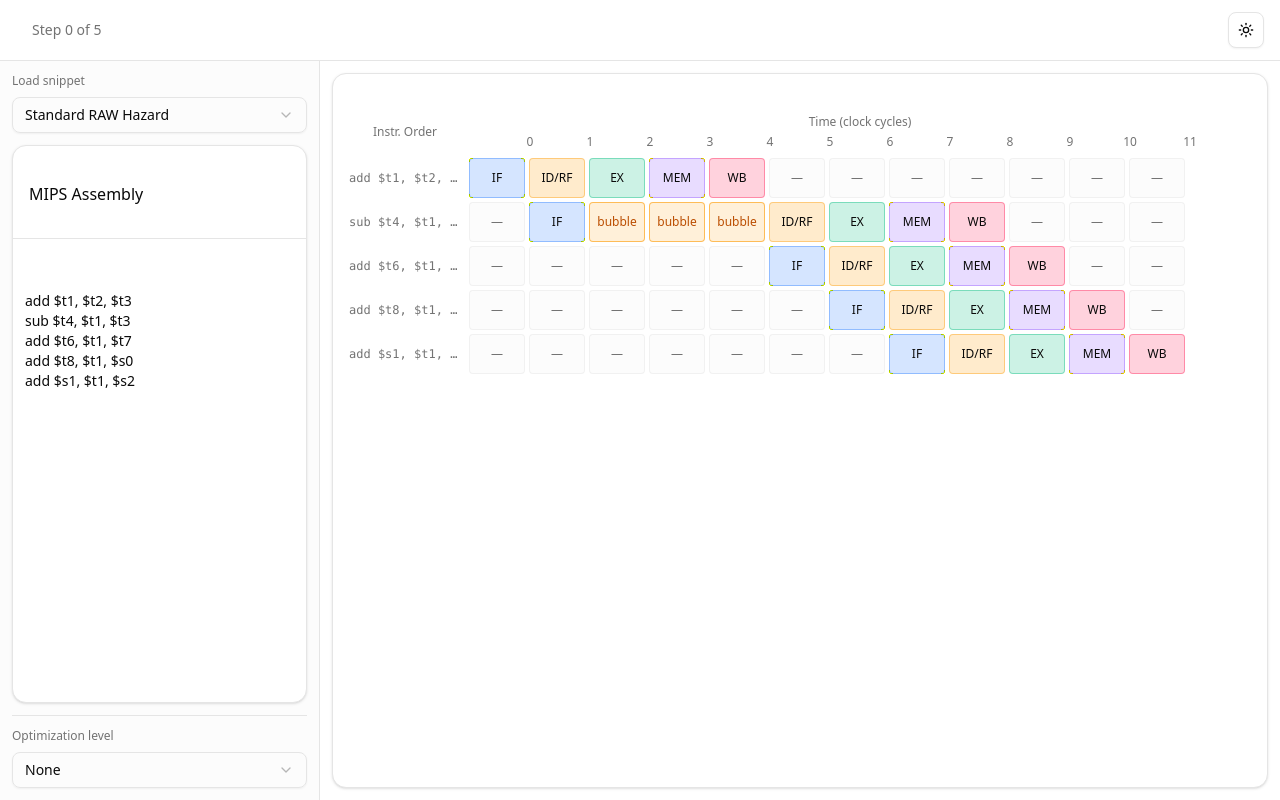
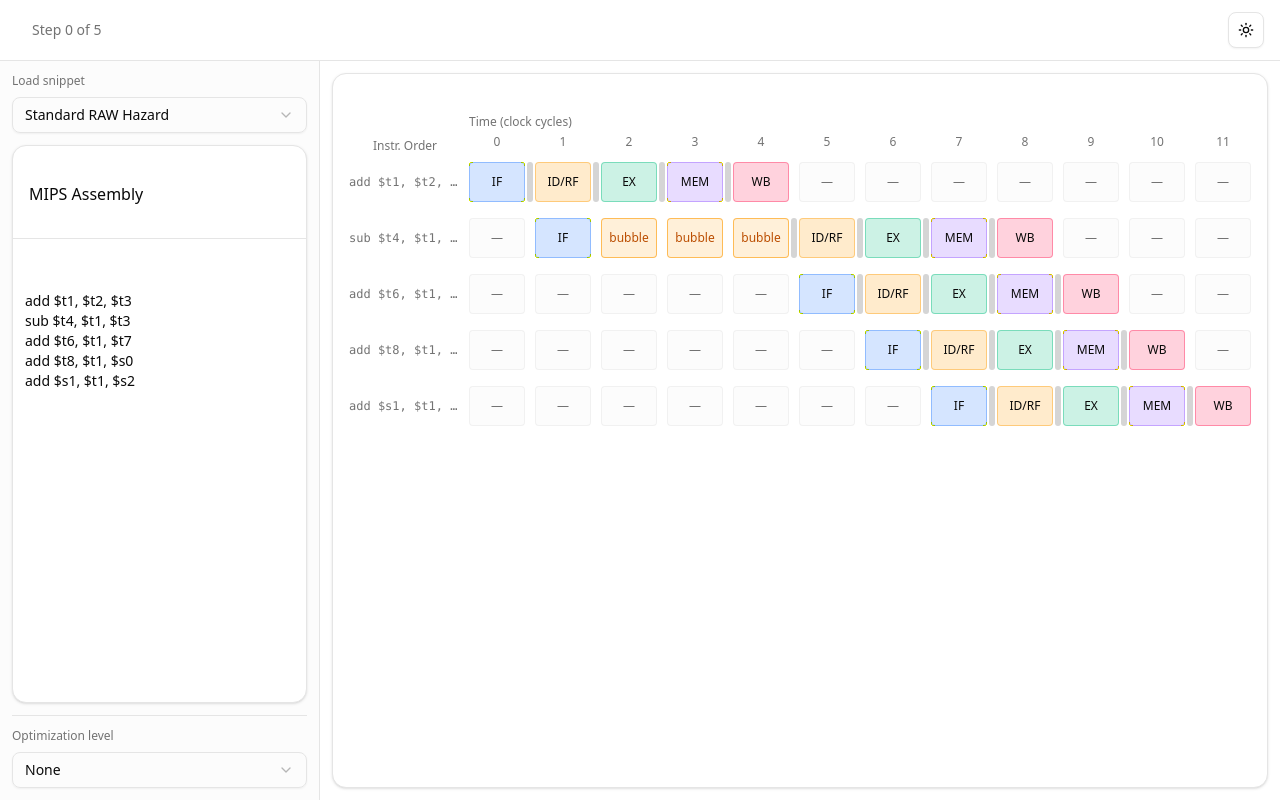
Before and after one commit to joshdelg/ee180-pipeline-visualizer, a React (Vite) app: page / in a window 1280 px wide. Built offline with nearby package versions, Linux system fonts and the light colour scheme.

Commit message:
Improved display of forwarding paths

```diff
--- a/package.json
+++ b/package.json
@@ -18,6 +18,7 @@
     "clsx": "^2.1.1",
     "leader-line": "^1.0.8",
     "lucide-react": "^0.563.0",
+    "radix-ui": "^1.4.3",
     "react": "^19.2.0",
     "react-dom": "^19.2.0",
     "tailwind-merge": "^3.4.0",
--- a/src/components/pipeline-grid.tsx
+++ b/src/components/pipeline-grid.tsx
@@ -4,10 +4,16 @@ import {
   type PipelineInstruction,
   type PipelineStage,
 } from "@/lib/pipeline-types"
-import { getForwardingPaths } from "@/lib/forwarding-paths"
+import { STAGE_ORDER } from "@/lib/pipeline-types"
+import { getForwardingPaths, getRegisterId } from "@/lib/forwarding-paths"
 import { getCellContent } from "@/lib/snapshots-to-grid"
 import type { GridCellContent } from "@/lib/snapshots-to-grid"
 import { cn } from "@/lib/utils"
+import {
+  Tooltip,
+  TooltipContent,
+  TooltipTrigger,
+} from "@/components/ui/tooltip"
 import { ForwardingPathsOverlay } from "@/components/forwarding-paths-overlay"
 
 const STAGE_COLORS: Record<PipelineStage, string> = {
@@ -16,6 +22,58 @@ const STAGE_COLORS: Record<PipelineStage, string> = {
   EX: "bg-emerald-500/20 border-emerald-500/40 dark:bg-emerald-500/15",
   MEM: "bg-violet-500/20 border-violet-500/40 dark:bg-violet-500/15",
   WB: "bg-rose-500/20 border-rose-500/40 dark:bg-rose-500/15",
+}
+
+const PIPELINE_REGISTER_WIDTH = "w-1.5"
+
+function getPipelineRegisterName(
+  leftContent: GridCellContent | null,
+  rightContent: GridCellContent | null
+): string {
+  if (leftContent === null || rightContent === null || rightContent.type === "bubble") return ""
+
+  const rightStageName = rightContent.stage
+
+  if(leftContent?.type === "bubble") {
+    const leftStageName = STAGE_ORDER[STAGE_ORDER.indexOf(rightStageName) - 1]
+    return `${leftStageName}/${rightStageName}`
+  }
+
+  return `${leftContent.stage}/${rightStageName}`
+}
+
+interface PipelineRegisterProps {
+  /** When false, render as placeholder (very light) to maintain alignment */
+  active?: boolean
+  /** Name shown in tooltip */
+  name?: string
+  /** Unique id for forwarding path anchoring */
+  id?: string
+}
+
+function PipelineRegister({ active = true, name, id }: PipelineRegisterProps) {
+  const label = `${name} Pipeline Register`
+  const div = (
+    <div
+      id={id}
+      className={cn(
+        "shrink-0 self-stretch rounded-sm",
+        PIPELINE_REGISTER_WIDTH,
+        active
+          ? "cursor-default bg-muted-foreground/30 dark:bg-muted-foreground/20"
+          : "bg-transparent dark:bg-transparent"
+      )}
+    />
+  )
+  if (!active) return div
+  return (
+    <Tooltip delayDuration={0}>
+      <TooltipTrigger asChild>{div}</TooltipTrigger>
+      <TooltipContent side="top" sideOffset={4}>
+        {label}
+      </TooltipContent>
+    </Tooltip>
+  )
 }
 
 interface PipelineCellProps {
@@ -35,7 +93,7 @@ function PipelineCell({
     return (
       <div
         id={cellId}
-        className="flex min-h-10 min-w-14 items-center justify-center rounded border border-border/50 bg-muted/30 text-muted-foreground text-xs"
+        className="flex min-h-10 min-w-14 shrink-0 items-center justify-center rounded border border-border/50 bg-muted/30 text-muted-foreground text-xs"
       >
         —
       </div>
@@ -46,7 +104,7 @@ function PipelineCell({
     return (
       <div
         id={cellId}
-        className="flex min-h-10 min-w-14 items-center justify-center rounded border border-amber-500/60 bg-amber-500/15 text-amber-700 text-xs font-medium dark:text-amber-400"
+        className="flex min-h-10 min-w-14 shrink-0 items-center justify-center rounded border border-amber-500/60 bg-amber-500/15 text-amber-700 text-xs font-medium dark:text-amber-400"
       >
         bubble
       </div>
@@ -57,13 +115,26 @@ function PipelineCell({
     <div
       id={cellId}
       className={cn(
-        "flex min-h-10 min-w-14 items-center justify-center rounded border text-xs font-medium",
+        "flex min-h-10 min-w-14 shrink-0 items-center justify-center rounded border text-xs font-medium",
         STAGE_COLORS[content.stage]
       )}
     >
       {content.stage}
     </div>
   )
+}
+
+function shouldShowPipelineRegister(
+  leftContent: GridCellContent | null,
+  rightContent: GridCellContent | null
+): boolean {
+  const leftIsBubbleOrEmpty = leftContent?.type === "bubble" || leftContent === null
+  const rightIsBubbleOrEmpty = rightContent?.type === "bubble" || rightContent === null
+
+  const bothAreNonEmpty = !leftIsBubbleOrEmpty && !rightIsBubbleOrEmpty
+  const bubbleOnLeftAndRightNonEmpty = leftContent?.type === "bubble" && !rightIsBubbleOrEmpty
+
+  return bothAreNonEmpty || bubbleOnLeftAndRightNonEmpty
 }
 
 interface PipelineRowProps {
@@ -79,15 +150,44 @@ function PipelineRow({ instruction, snapshots }: PipelineRowProps) {
       <div className="w-28 shrink-0 truncate text-xs font-mono text-muted-foreground">
         {instruction.text}
       </div>
-      <div className="flex flex-1 gap-1">
-        {Array.from({ length: cycleCount }, (_, cycle) => (
+      <div className="flex flex-1 items-stretch gap-0.5">
+        {Array.from({ length: cycleCount }, (_, cycle) => {
+          const content = getCellContent(
+            instruction.index,
+            cycle,
+            snapshots
+          )
+          const previousContent =
+            cycle > 0
+              ? getCellContent(
+                  instruction.index,
+                  cycle - 1,
+                  snapshots
+                )
+              : null
+          const showRegBefore = shouldShowPipelineRegister(
+            previousContent,
+            content
+          )
+          const registerName = getPipelineRegisterName(previousContent, content)
+
+          return (
+            <div key={cycle} className="flex items-stretch gap-0.5">
+              {cycle > 0 && (
+                <PipelineRegister
+                  active={showRegBefore}
+                  name={registerName}
+                  id={getRegisterId(instruction.index, cycle)}
+                />
+              )}
               <PipelineCell
-            key={cycle}
-            content={getCellContent(instruction.index, cycle, snapshots)}
+                content={content}
                 instructionIndex={instruction.index}
                 cycle={cycle}
               />
-        ))}
+            </div>
+          )
+        })}
       </div>
     </div>
   )
@@ -113,23 +213,28 @@ export function PipelineGrid({ instructions, snapshots }: PipelineGridProps) {
         scrollContainerRef={scrollContainerRef}
       />
       {/* Axis labels */}
-      <div className="flex items-center gap-2">
-        <div className="flex w-28 shrink-0 items-center justify-center">
+      <div className="flex items-start gap-2">
+        <div className="flex w-28 shrink-0 items-center justify-center pt-6">
           <span className="text-muted-foreground text-xs font-medium">
             Instr. Order
           </span>
         </div>
-        <div className="flex flex-1 flex-col items-center gap-1">
+        <div className="flex flex-1 flex-col items-start gap-1 min-w-0">
           <span className="text-muted-foreground text-xs font-medium">
             Time (clock cycles)
           </span>
-          <div className="flex gap-1">
+          <div className="flex items-stretch gap-0.5 min-w-0">
             {Array.from({ length: cycleCount }, (_, i) => (
+              <div key={i} className="flex items-stretch gap-0.5 shrink-0">
+                {i > 0 && (
                   <div
-                key={i}
-                className="flex min-w-14 items-center justify-center text-xs text-muted-foreground"
-              >
+                    className={cn("shrink-0", PIPELINE_REGISTER_WIDTH)}
+                    aria-hidden
+                  />
+                )}
+                <div className="flex min-w-14 shrink-0 items-center justify-center text-xs text-muted-foreground">
                   {i}
+                </div>
               </div>
             ))}
           </div>
@@ -137,7 +242,7 @@ export function PipelineGrid({ instructions, snapshots }: PipelineGridProps) {
       </div>
 
       {/* Grid rows */}
-      <div className="flex flex-col gap-1">
+      <div className="flex flex-col gap-4">
         {instructions.map((instruction) => (
           <PipelineRow
             key={instruction.index}
--- a/src/components/step-controls.tsx
+++ b/src/components/step-controls.tsx
@@ -1,6 +1,3 @@
-import { ChevronLeft } from "lucide-react"
-
-import { Button } from "@/components/ui/button"
 import { ModeToggle } from "@/components/mode-toggle"
 
 interface StepControlsProps {
@@ -13,9 +10,9 @@ interface StepControlsProps {
 }
 
 export function StepControls({
-  onStepBack,
+  onStepBack: _onStepBack,
   onStepForward: _onStepForward,
-  canStepBack = true,
+  canStepBack: _canStepBack = true,
   canStepForward: _canStepForward = true,
   currentStep = 0,
   totalSteps = 0,
--- /dev/null
+++ b/src/components/ui/tooltip.tsx
@@ -0,0 +1,59 @@
+import * as React from "react"
+import { Tooltip as TooltipPrimitive } from "radix-ui"
+
+import { cn } from "@/lib/utils"
+
+function TooltipProvider({
+  delayDuration = 0,
+  ...props
+}: React.ComponentProps<typeof TooltipPrimitive.Provider>) {
+  return (
+    <TooltipPrimitive.Provider
+      data-slot="tooltip-provider"
+      delayDuration={delayDuration}
+      {...props}
+    />
+  )
+}
+
+function Tooltip({
+  ...props
+}: React.ComponentProps<typeof TooltipPrimitive.Root>) {
+  return (
+    <TooltipProvider>
+      <TooltipPrimitive.Root data-slot="tooltip" {...props} />
+    </TooltipProvider>
+  )
+}
+
+function TooltipTrigger({
+  ...props
+}: React.ComponentProps<typeof TooltipPrimitive.Trigger>) {
+  return <TooltipPrimitive.Trigger data-slot="tooltip-trigger" {...props} />
+}
+
+function TooltipContent({
+  className,
+  sideOffset = 0,
+  children,
+  ...props
+}: React.ComponentProps<typeof TooltipPrimitive.Content>) {
+  return (
+    <TooltipPrimitive.Portal>
+      <TooltipPrimitive.Content
+        data-slot="tooltip-content"
+        sideOffset={sideOffset}
+        className={cn(
+          "bg-foreground text-background animate-in fade-in-0 zoom-in-95 data-[state=closed]:animate-out data-[state=closed]:fade-out-0 data-[state=closed]:zoom-out-95 data-[side=bottom]:slide-in-from-top-2 data-[side=left]:slide-in-from-right-2 data-[side=right]:slide-in-from-left-2 data-[side=top]:slide-in-from-bottom-2 z-50 w-fit origin-(--radix-tooltip-content-transform-origin) rounded-md px-3 py-1.5 text-xs text-balance",
+          className
+        )}
+        {...props}
+      >
+        {children}
+        <TooltipPrimitive.Arrow className="bg-foreground fill-foreground z-50 size-2.5 translate-y-[calc(-50%_-_2px)] rotate-45 rounded-[2px]" />
+      </TooltipPrimitive.Content>
+    </TooltipPrimitive.Portal>
+  )
+}
+
+export { Tooltip, TooltipTrigger, TooltipContent, TooltipProvider }
--- a/src/lib/forwarding-paths.ts
+++ b/src/lib/forwarding-paths.ts
@@ -45,3 +45,11 @@ export function getForwardingPaths(
 export function getCellId(instructionIndex: number, cycle: number): string {
   return `cell-${instructionIndex}-${cycle}`
 }
+
+/** Generates a stable DOM id for a pipeline register: register-{instructionIndex}-{cycle} */
+export function getRegisterId(
+  instructionIndex: number,
+  cycle: number
+): string {
+  return `register-${instructionIndex}-${cycle}`
+}
--- a/src/lib/snapshots-to-grid.ts
+++ b/src/lib/snapshots-to-grid.ts
@@ -32,3 +32,22 @@ export function getCellContent(
 
   return null
 }
+
+/**
+ * Returns the content for a specific stage cell (instruction, cycle, stage).
+ */
+export function getCellContentForStage(
+  instructionIndex: number,
+  cycle: number,
+  stage: PipelineStage,
+  snapshots: CycleSnapshot[]
+): GridCellContent | null {
+  const snapshot = snapshots[cycle]
+  if (!snapshot) return null
+
+  const content = snapshot[stage]
+  if (content?.type !== "instruction" || content.index !== instructionIndex)
+    return null
+
+  return content.stalled ? { type: "bubble" } : { type: "stage", stage }
+}
```
Also changed, not shown: src/components/forwarding-paths-overlay.tsx (+13 -7 lines), 1 other file (tests, documents, lock files or other folders). Lines whose indentation alone changed are shown as unchanged.
